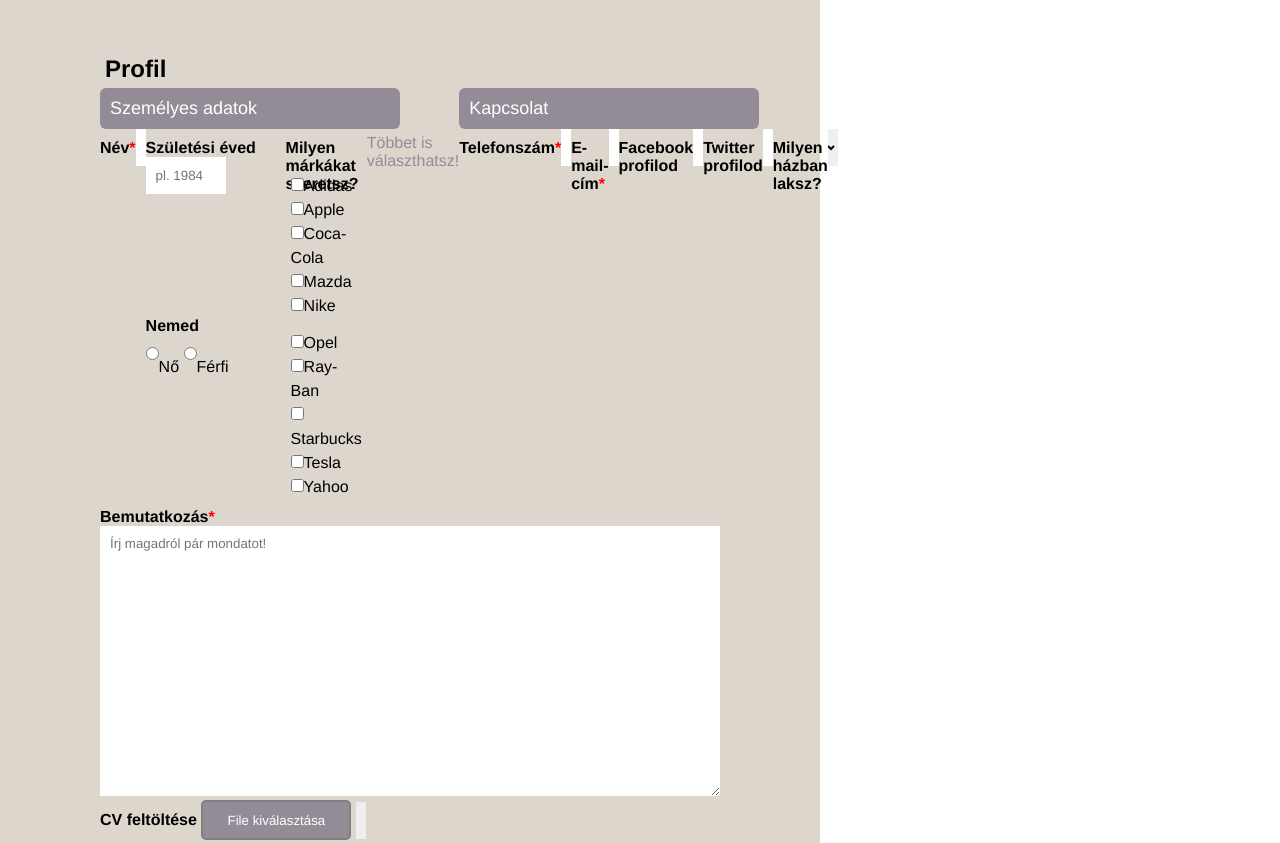
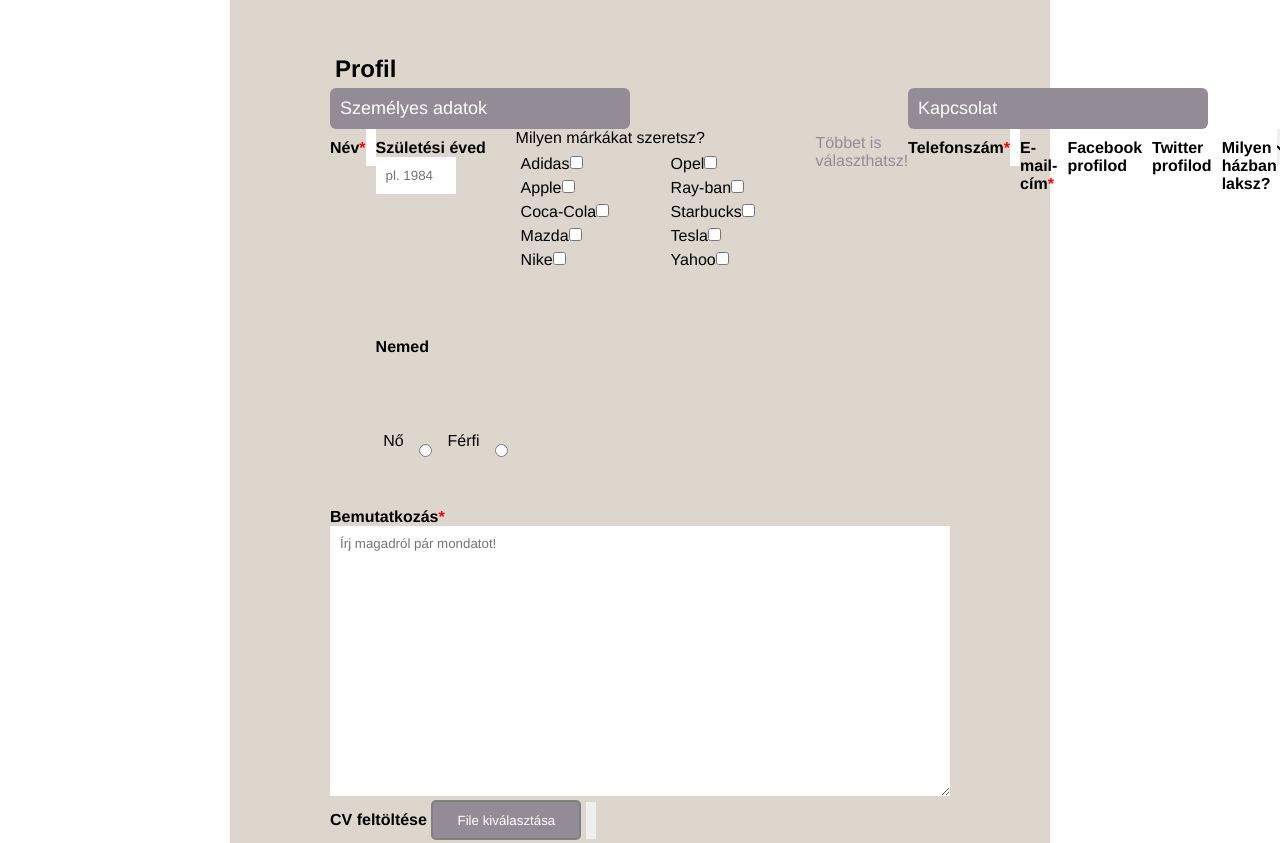
Before and after one commit to greenfox-velox/agyenes, a plain HTML site: page week-02/day-2/form.html in a window 1280 px wide. Shown: the top 843 px of the page. Drawn offline with Linux system fonts and the light colour scheme.

Commit message:
form updated based on notes

```diff
--- a/week-02/day-2/form.css
+++ b/week-02/day-2/form.css
@@ -5,11 +5,16 @@
   font-family: Helvetica;
 }
 
+body {
+  display: flex;
+  justify-content: center;
+}
+
 .wrapper {
-  background: #DCD6CD;
+  background: #dcd6cd;
   width: 820px;
   height: 1000px;
-  padding: 50px 100px 50px 100px;
+  padding: 50px 100px;
   margin: 0;
 }
 
@@ -35,9 +40,9 @@
   flex-wrap: wrap;
 }
 
-.brands {
+.list {
   display: flex;
-  flex-wrap: wrap;
+  justify-content: space-between;
 }
 
 .basic {
@@ -100,8 +105,38 @@
 }
 
 .gender {
-  float: right;
+  display: flex;
+  flex-flow: column;
   width: 140px;
+  justify-content: space-around;;
+}
+
+.gender label {
+  padding: 0;
+}
+
+.noferfi {
+  display: flex;
+  justify-content: space-around;
+}
+
+.brands .list {
+  display: flex;
+  justify-content: space-around;
+}
+
+.noferfi label,
+.brands label {
+  font-weight: normal;
+}
+
+.brands input {
+  align-items: flex-end;
+  padding: 0 20px;
+}
+
+.brands ul {
+  width: 150px;
 }
 
 h2 {
@@ -117,7 +152,7 @@
 
 legend {
   width: 300px;
-  background: #938C97;
+  background: #938c97;
   color: white;
   font-size: 18px;
   padding: 10px 0 10px 10px;
--- a/week-02/day-2/form.html
+++ b/week-02/day-2/form.html
@@ -19,7 +19,7 @@
             <legend>Személyes adatok</legend>
 
             <label for="name">Név<span class="red">*</span></label>
-            <input type="text" name="name" id="name"/>
+            <input type="text" name="name" id="name"/ required>
 
             <div class="birthgender">
               <div class="birth">
@@ -29,28 +29,32 @@
               <div class="gender">
                 <label for="gender">Nemed</label>
                   <div class="noferfi">
-                    <input type="radio" name="nem" id="gender">Nő
-                    <input type="radio" name="nem" id="gender">Férfi
+                    <label for="no">Nő</label>
+                    <input type="radio" name="nem" id="no">
+                    <label for="ferfi">Férfi</label>
+                    <input type="radio" name="nem" id="ferfi">
                   </div>
               </div>
             </div>
 
             <div class="brands">
               <label for="brands">Milyen márkákat szeretsz?</label>
-              <ul>
-                <li><input type="checkbox" name="brands" id="brands">Adidas</li>
-                <li><input type="checkbox" name="brands" id="brands">Apple</li>
-                <li><input type="checkbox" name="brands" id="brands">Coca-Cola</li>
-                <li><input type="checkbox" name="brands" id="brands">Mazda</li>
-                <li><input type="checkbox" name="brands" id="brands">Nike</li>
-              </ul>
-              <ul>
-                <li><input type="checkbox" name="brands" id="brands">Opel</li>
-                <li><input type="checkbox" name="brands" id="brands">Ray-Ban</li>
-                <li><input type="checkbox" name="brands" id="brands">Starbucks</li>
-                <li><input type="checkbox" name="brands" id="brands">Tesla</li>
-                <li><input type="checkbox" name="brands" id="brands">Yahoo</li>
-              </ul>
+              <div class="list">
+                <ul class="column1">
+                  <li><label for="no">Adidas</label><input type="checkbox" name="brands" id="brands"></li>
+                  <li><label for="no">Apple</label><input type="checkbox" name="brands" id="brands"></li>
+                  <li><label for="no">Coca-Cola</label><input type="checkbox" name="brands" id="brands"></li>
+                  <li><label for="no">Mazda</label><input type="checkbox" name="brands" id="brands"></li>
+                  <li><label for="no">Nike</label><input type="checkbox" name="brands" id="brands"></li>
+                </ul>
+                <ul class="column2">
+                  <li><label for="no">Opel</label><input type="checkbox" name="brands" id="brands"></li>
+                  <li><label for="no">Ray-ban</label><input type="checkbox" name="brands" id="brands"></li>
+                  <li><label for="no">Starbucks</label><input type="checkbox" name="brands" id="brands"></li>
+                  <li><label for="no">Tesla</label><input type="checkbox" name="brands" id="brands"></li>
+                  <li><label for="no">Yahoo</label><input type="checkbox" name="brands" id="brands"></li>
+                </ul>
+              </div>
             </div>
 
             <p>Többet is választhatsz!</p>
@@ -60,10 +64,10 @@
             <legend>Kapcsolat</legend>
 
             <label for="phone">Telefonszám<span class="red">*</span></label>
-            <input type="tel" name="tel" id="phone" placeholder="+36 -- --- ----"/>
+            <input type="tel" name="tel" id="phone" placeholder="+36 -- --- ----"/ required>
 
             <label for="mail">E-mail-cím<span class="red">*</span></label>
-            <input type="email" name="email" id="mail" placeholder="nev@domain.hu"/>
+            <input type="email" name="email" id="mail" placeholder="nev@domain.hu"/ required>
 
             <label for="fb">Facebook profilod</label>
             <input type="url" name="fb" id="fb" placeholder="http://facebook.com/..."/>
```
